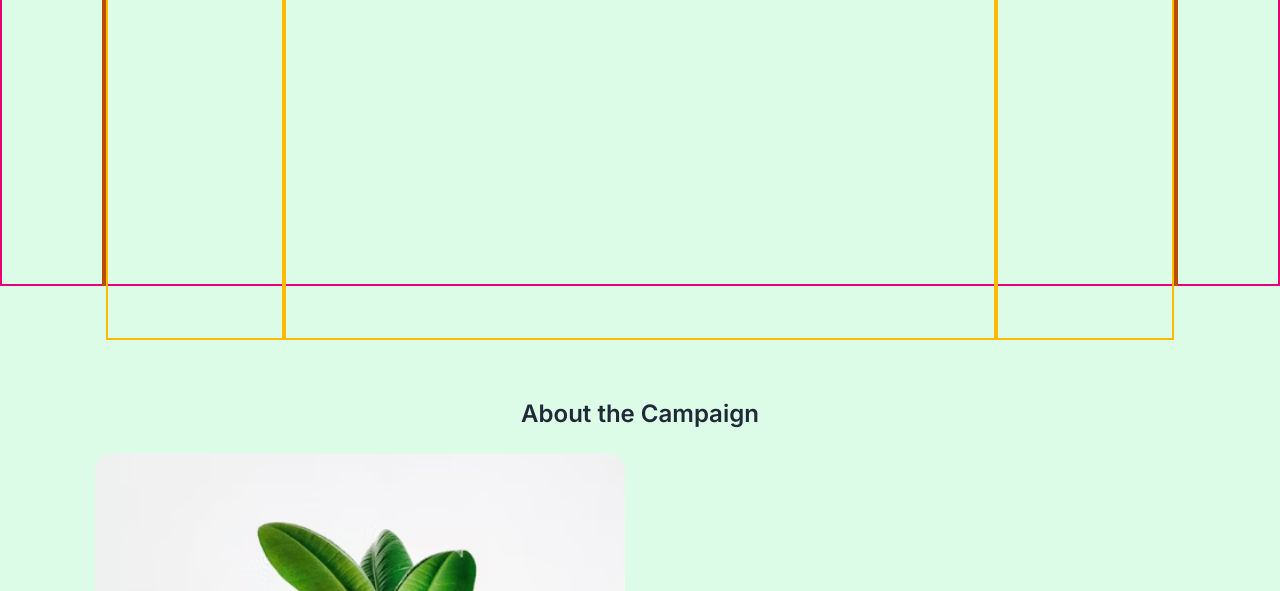
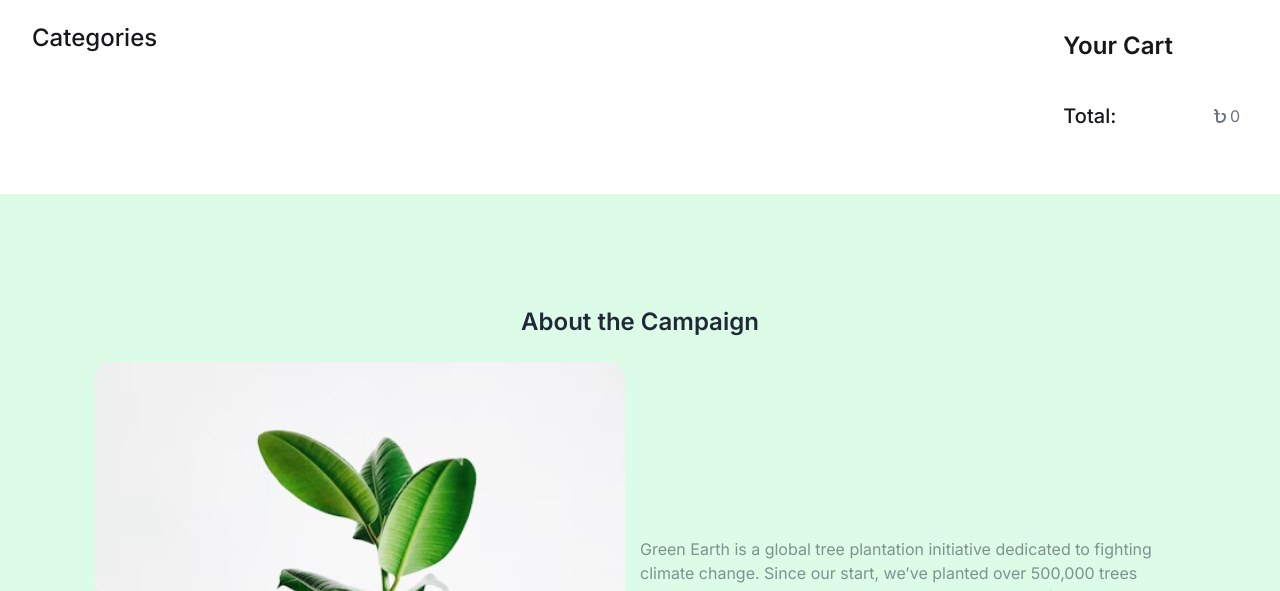
Before and after one commit to ontorsheikh/green-earth-6, a website: page index.html in a window 1280 px wide. Shown: the part 509-1100 px from the top of the page. Drawn offline with Linux system fonts and the light colour scheme; no server answers.

Commit message:
added update main product

```diff
--- a/index.html
+++ b/index.html
@@ -88,11 +88,51 @@
     for tomorrow thank you-->
 
 
+<!---------- Main product ---------->
+
+<!---------- Main product ---------->
+    <section class="px-10 sm:px-8 py-14">
+      <h2 class="text-center text-4xl font-semibold">Choose Your Trees</h2>
+
+      <div class="mt-10 grid grid-cols-7 lg:grid-cols-6 gap-3">
+        <div class="col-span-full lg:col-span-1">
+          <h2 class="mb-5 text-2xl font-medium hidden lg:block">Categories</h2>
+
+          <div
+            id="categoryDiv"
+            class="flex flex-wrap justify-center lg:flex-col gap-1"
+          ></div>
+        </div>
+
+        <div
+          id="productsDiv"
+          class="col-span-full sm:col-span-5 lg:col-span-4 grid md:grid-cols-2 xl:grid-cols-3 gap-2"
+        ></div>
+
+        <div
+          class="col-span-2 lg:col-span-1 hidden sm:block bg-white p-2 rounded-lg"
+        >
+          <div class="flex justify-between items-center">
+            <h2 class="font-semibold text-2xl">Your Cart</h2>
+          </div>
+
+          <div class="cartDiv mt-5 flex flex-col gap-3"></div>
+
+          <div class="mt-5 flex justify-between items-center">
+            <span class="text-xl font-medium">Total:</span>
+            <span class="text-gray-500 text-base"
+              ><i class="fa-solid fa-bangladeshi-taka-sign"></i
+              ><span class="totalPrice">0</span></span
+            >
+          </div>
+        </div>
+      </div>
+    </section>
+
+<!-- main part END -->
 
 
-
-
-<section class="parent bg-[#DCFCE7] w-full">
+<!-- <section class="parent bg-[#DCFCE7] w-full">
 
 
     <div class="main-container h-100  border-2 border-pink-600">
@@ -120,7 +160,7 @@
 
     </div>
 
-  </section>
+  </section> -->
 
     <!-- about the campaign -->
 
```
Also changed, not shown: style/output.css.
